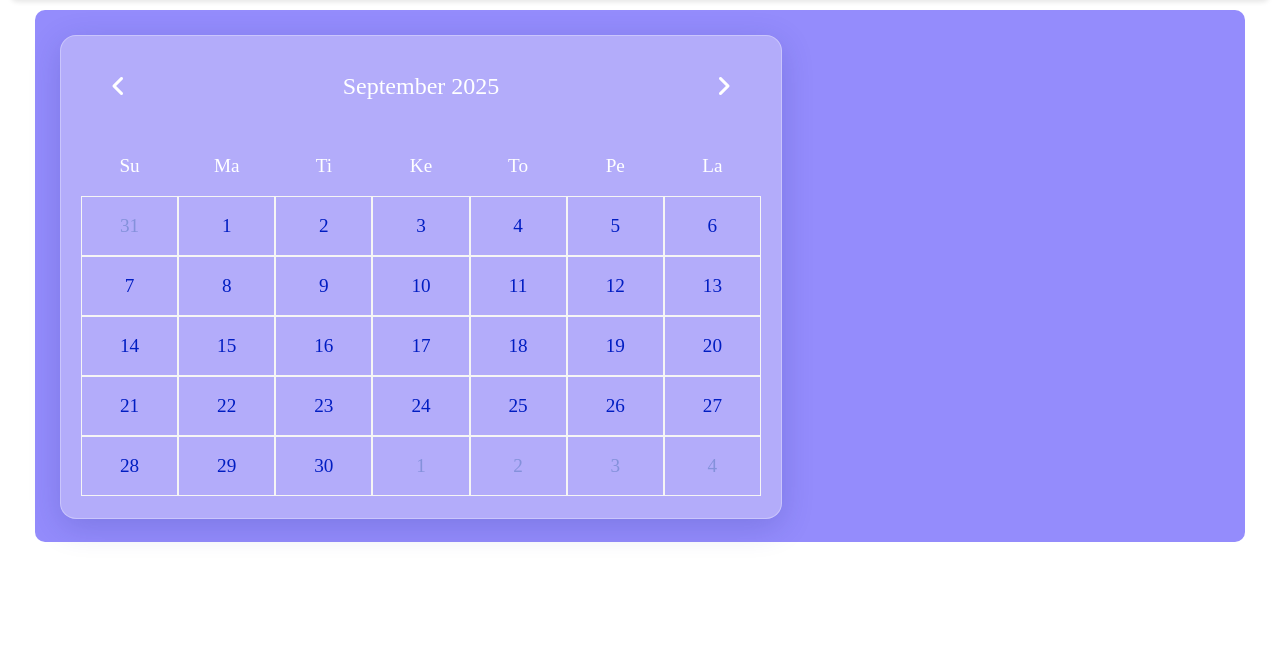
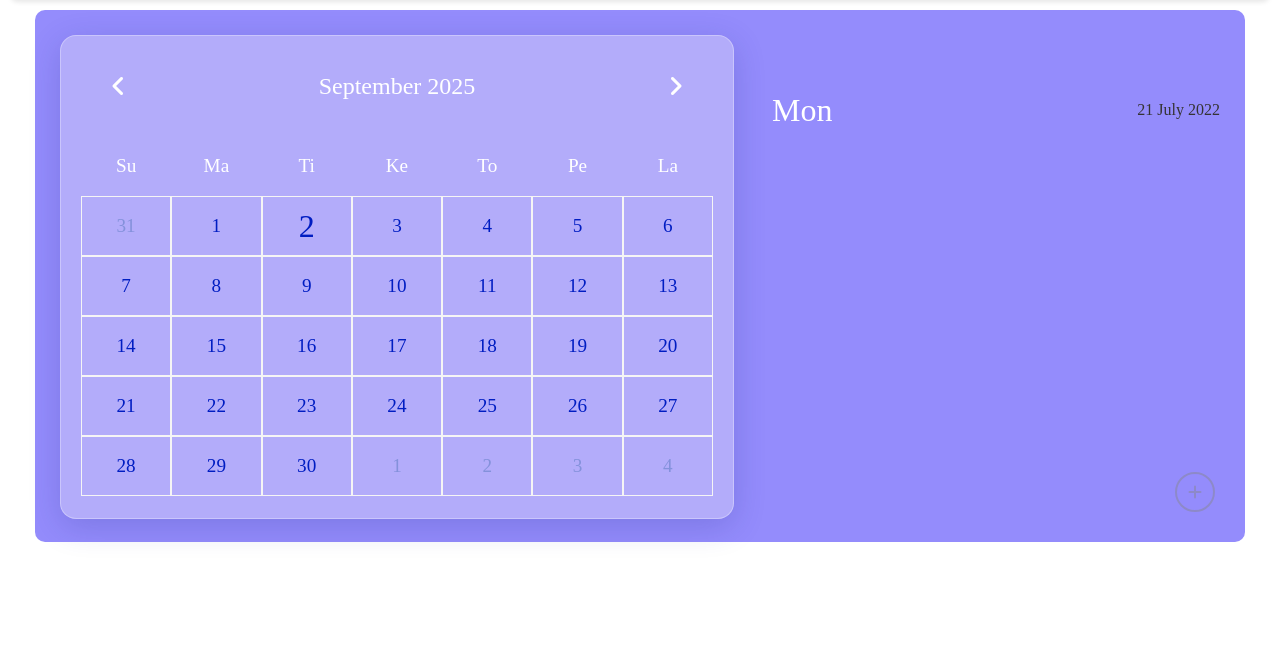
Before and after one commit to titskupitsku/projekti25, a PHP site: page /Homepage.html in a window 1280 px wide. Shown: the part 80-737 px from the top of the page. Run offline with PHP 8.4, Linux system fonts and the light colour scheme.

Commit message:
tein kalanterin oikeapuolen

```diff
--- a/Homepage.html
+++ b/Homepage.html
@@ -111,7 +111,38 @@
                 </div>
             </div>
         </div>
-        <div class="right"></div>
+        <div class="right">
+            <div class="today-date">
+                <div class="event-day">mon</div>
+                <div class="event-date">21 July 2022</div>
+            </div>
+            <div class="events">
+                <!--I will add events by js-->
+            </div>
+            <div class="add-event-wrapper">
+                <div class="add-event-header">
+                    <div class="title">Add Event</div>
+                    <i class="fas fa-times close"></i>
+                </div>
+                <div class="add-event-body">
+                     <div class="add-event-input">
+                        <input type="text" placeholder="Event Name" class="event-name" />
+                     </div>
+                     <div class="add-event-input">
+                        <input type="text" placeholder="Event Time From" class="event-time-from">
+                     </div>
+                     <div class="add-event-input">
+                        <input type="text" placeholder="Event Time To" class="event-time-to">
+                     </div>
+                </div>
+                <div class="add-event-footer">
+                    <button class="add-event-btn">Add Event</button>
+                </div>
+             </div>
+        </div>
+        <button class="add-event">
+            <i class="fas fa-plus"></i>
+         </button>
     </div>
 
 </body>
--- a/script.js
+++ b/script.js
@@ -138,9 +138,18 @@ function initCalendar() {
   }
   //current month days
   for(let i = 1; i <= lastDate; i++){
-    days += `<div class="day">${i}</div>`;
+    if(
+        i === new Date().getDate() &&
+        year === new Date().getFullYear() &&
+        month === new Date().getMonth()
+    ){
+      days += `<div class="day today">${i}</div>`;
+    }
+    else{
+      days += `<div class="day">${i}</div>`;
+    }
   }
-  //add nex month days
+  //add next month days
   for(let j = 1; j <= nextDays; j++){
     days += `<div class="day next-date">${j}</div>`;
   }
--- a/styles.css
+++ b/styles.css
@@ -372,3 +372,226 @@ dialog input:focus::placeholder {
 .calendar .days .active.event {
   padding-bottom: 10px;
 }
+.container .right {
+  position: relative;
+  width: 40%;
+  min-height: 100%;
+  padding: 20px;
+}
+.right .today-date {
+  width: 100%;
+  height: 50px;
+  display: flex;
+  flex-wrap: wrap;
+  gap: 10px;
+  align-items: center;
+  justify-content: space-between;
+  margin-top: 50px;
+  margin-bottom: 20px;
+  text-transform: capitalize;
+}
+.right .today-date .event-day {
+  font-size: 2rem;
+  font-weight: 500;
+}
+.right .today-date .event-date {
+  font-size: 1rem;
+  font-weight: 400;
+  color: #353333;
+}
+.events {
+  width: 100%;
+  height: 100%;
+  max-height: 600px;
+  overflow-x: hidden;
+  overflow-y: auto;
+  display: flex;
+  flex-direction: column;
+  padding-left: 4px;
+}
+.events .event {
+  position: relative;
+  width: 95%;
+  min-height: 70px;
+  display: flex;
+  justify-content: center;
+  flex-direction: column;
+  gap: 5px;
+  padding: 0 20px;
+  padding-left: 50px;
+  color: #fff;
+  background: linear-gradient(90deg, #3f4458, transparent);
+  cursor: pointer;
+}
+/* even event */
+.events .event:nth-child(even) {
+  background: transparent;
+}
+.events .event:hover {
+  background: linear-gradient(90deg, var(--primary-clr), transparent);
+}
+.events .event .title {
+  display: flex;
+  align-items: center;
+  pointer-events: none;
+}
+.events .event .title .event-title {
+  font-size: 1rem;
+  font-weight: 400;
+  margin-left: 20px;
+}
+.events .event i {
+  color: var(--primary-clr);
+  font-size: 0.5rem;
+}
+.events .event:hover i {
+  color: #fff;
+}
+.events .event .event-time {
+  font-size: 0.8rem;
+  font-weight: 400;
+  color: #878895;
+  margin-left: 15px;
+  pointer-events: none;
+}
+.events .event:hover .event-time {
+  color: #fff;
+}
+/* add tick in event after */
+.events .event::after {
+  content: "✓";
+  position: absolute;
+  top: 50%;
+  right: 0;
+  font-size: 3rem;
+  line-height: 1;
+  display: none;
+  align-items: center;
+  justify-content: center;
+  opacity: 0.3;
+  color: var(--primary-clr);
+  transform: translateY(-50%);
+}
+.events .event:hover::after {
+  display: flex;
+}
+.events .no-event {
+  width: 100%;
+  height: 100%;
+  display: flex;
+  align-items: center;
+  justify-content: center;
+  font-size: 1.5rem;
+  font-weight: 500;
+  color: #878895;
+}
+.add-event-wrapper {
+  position: absolute;
+  bottom: 100px;
+  left: 50%;
+  width: 90%;
+  max-height: 0;
+  overflow: hidden;
+  border-radius: 5px;
+  background-color: #fff;
+  transform: translateX(-50%);
+  transition: max-height 0.5s ease;
+}
+.add-event-wrapper.active {
+  max-height: 300px;
+}
+.add-event-header {
+  width: 100%;
+  height: 50px;
+  display: flex;
+  align-items: center;
+  justify-content: space-between;
+  padding: 0 20px;
+  color: #373c4f;
+  border-bottom: 1px solid #f5f5f5;
+}
+.add-event-header .close {
+  font-size: 1.5rem;
+  cursor: pointer;
+}
+.add-event-header .close:hover {
+  color: var(--primary-clr);
+}
+.add-event-header .title {
+  font-size: 1.2rem;
+  font-weight: 500;
+}
+.add-event-body {
+  width: 100%;
+  height: 100%;
+  display: flex;
+  flex-direction: column;
+  gap: 5px;
+  padding: 20px;
+}
+.add-event-body .add-event-input {
+  width: 100%;
+  height: 40px;
+  display: flex;
+  align-items: center;
+  justify-content: space-between;
+  gap: 10px;
+
+}
+.add-event-body .add-event-input input {
+  width: 100%;
+  height: 100%;
+  outline: none;
+  border: none;
+  border-bottom: 1px solid #f5f5f5;
+  padding: 0 10px;
+  font-size: 1rem;
+  font-weight: 400;
+  color: #373c4f;
+}
+.add-event-footer {
+  display: flex;
+  align-items: center;
+  justify-content: center;
+  padding: 20px;
+}
+.add-event-footer .add-event-btn {
+  height: 40px;
+  font-size: 1rem;
+  font-weight: 500;
+  outline: none;
+  border: none;
+  color: #fff;
+  background-color: var(--primary-clr);
+  border-radius: 5px;
+  cursor: pointer;
+  padding: 5px 10px;
+  border: 1px solid var(--primary-clr);
+}
+.add-event-footer .add-event-btn:hover {
+  background-color: transparent;
+  color: var(--primary-clr);
+}
+.add-event {
+  position: absolute;
+  bottom: 30px;
+  right: 30px;
+  width: 40px;
+  height: 40px;
+  display: flex;
+  align-items: center;
+  justify-content: center;
+  font-size: 1rem;
+  color: #878895;
+  border: 2px solid #878895;
+  opacity: 0.5;
+  border-radius: 50%;
+  background-color: transparent;
+  cursor: pointer;
+}
+.add-event:hover {
+  opacity: 1;
+}
+.add-event i {
+  pointer-events: none;
+}
```
